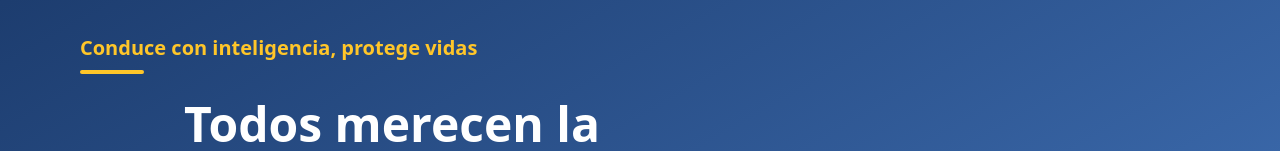
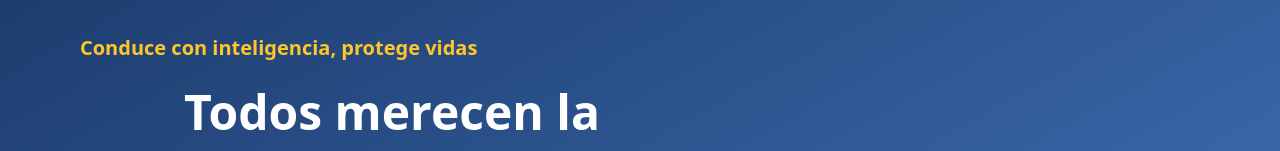
Before and after one commit to ramndiazg/mav-rd-frontend, a Next.js app: page / in a window 1280 px wide. Shown: the part 128-279 px from the top of the page. Built offline with nearby package versions, Linux system fonts and the light colour scheme; no server answers.

Commit message:
fix span

```diff
--- a/app/page.tsx
+++ b/app/page.tsx
@@ -202,7 +202,7 @@ export default async function Home() {
               <p className="font-display text-lg font-semibold text-brand-yellow sm:text-xl">
                 Conduce con inteligencia, protege vidas
               </p>
-              <span className="mt-2 block h-1 w-16 rounded-full bg-brand-yellow" />
+              {/* <span className="mt-2 block h-1 w-16 rounded-full bg-brand-yellow" /> */}
             </div>
 
             <div className="flex flex-col items-start gap-4 sm:flex-row sm:items-center">
```
